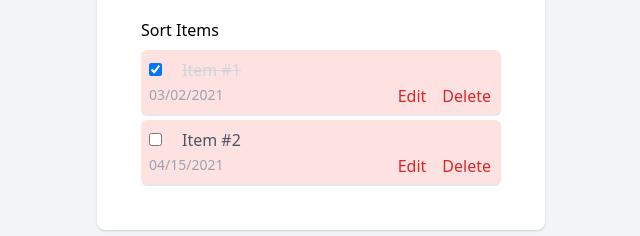
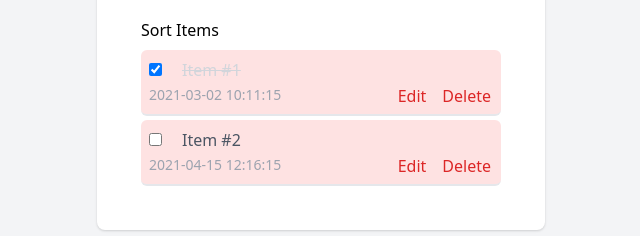
Before and after one commit to rdangol1/ToDoReactApp, a React (Create React App) app: page / in a window 1280 px wide. Shown: the part 206-442 px from the top of the page, without its empty margins (319-959 px from the left). Built offline with nearby package versions, Linux system fonts and the light colour scheme.

Commit message:
fixingbugs

```diff
--- a/src/App.js
+++ b/src/App.js
@@ -47,10 +47,10 @@ const TodoItem = ({ id, onToggle, onDelete, label, defaultCompleted, onEdit, cre
         name={id}
         checked={isChecked}
       />
-      <label className={classname} for={id}>
+      <label className={classname} htmlFor={id}>
         {label}
       </label><br></br>
-      <label className="text-gray-400 text-sm" for={id}>
+      <label className="text-gray-400 text-sm" htmlFor={id}>
         {createDate}
       </label>
       <button onClick={onDelete} className="text-red-600 float-right rounded-md p-0.5 ">
@@ -77,14 +77,14 @@ const App = () => {
       text: "Item #1",
       defaultCompleted: true,
       done: true,
-      createDate:'03/02/2021'
+      createDate:'2021-03-02 10:11:15'
       // TODO: Add something like `done` to store if a todo is complete
     },
     {
       text: "Item #2",
       defaultCompleted: false,
       done: false,
-      createDate:'04/15/2021'
+      createDate:'2021-04-15 12:16:15'
     },
   ]);
 
@@ -92,7 +92,7 @@ const App = () => {
     const data =localStorage.getItem('todo');
 
     if(data){
-      setTodoItems(JSON.parse(data));
+     setTodoItems(JSON.parse(data));
     }
   },[]);
 
@@ -112,16 +112,16 @@ const App = () => {
    */
   const checkboxToggled = (indexToToggle) => {
     // TODO: use something like the index to set the `checked` state true or false
-    const temporaryList =[... todoItems];
-    let tempItem ={... temporaryList[indexToToggle]};
+    const temporaryList =[...todoItems];
+    let tempItem ={...temporaryList[indexToToggle]};
     tempItem.done =!tempItem.done;
     temporaryList[indexToToggle]=tempItem;
     setTodoItems(temporaryList);
   }
   const areYouDone =() =>{
-    const tempList=todoItems.filter(items => items.done == true)
+    const tempList = todoItems.filter(items => items.done === true)
 
-    if((tempList.length == todoItems.length) || (!todoItems.length)){
+    if((tempList.length === todoItems.length) || (!todoItems.length)){
       return true;
     }
     return false;
@@ -170,36 +170,43 @@ const App = () => {
   };
 
   const getDate =() => {
-    const today = new Date();
-    const ItemDate = JSON.parse(JSON.stringify(today.getMonth() + 1 + '/' + today.getDate() + '/' + today.getFullYear()));
+    var today = new Date();
+    const ItemDate = JSON.parse(JSON.stringify(today.getFullYear() + '-' + (today.getMonth() + 1) + '-' + today.getDate() + ' ' + today.getHours() + ':' + today.getMinutes() + ':' + today.getSeconds()));
     return ItemDate;
 
   }
   const getItemPriority =(indexToCheck)=>{
-    const today = new Date;
-    today.setDate(today.getDay()- 3);
+    const today = new Date();
+    const event = today.setMinutes(today.getMinutes()-3)
 
     const itemDate = todoItems[indexToCheck].createDate;
 
-    const itemDates =new Date(itemDate);
+    const itemDates = new Date(itemDate).getTime();
 
-    if (itemDates.getTime() < today.getTime()){
+
+    if (itemDates < event){
       return false;
     }
     return true;
   }
+
   const sortItems =() =>{
     const temporaryList = [...todoItems];
     for(let i=0; i< todoItems.length;i++){
-      const convertTodate = (new Date(temporaryList[i].createDate)).getTime()
+      const convertTodate = (new Date(temporaryList[i].createDate))
       temporaryList[i].createDate = convertTodate;
     }
-    temporaryList.sort((a, b) => a.createDate < b.createDate ? 1 : -1)
+    temporaryList.sort((a, b) => a.createDate > b.createDate ? 1 : -1)
     setTodoItems(temporaryList);
 
+
     for(let i=0; i< todoItems.length;i++){
-      const convertTodate = JSON.parse(JSON.stringify((new Date(temporaryList[i].createDate))));
-      temporaryList[i].createDate = convertTodate;
+
+      const convertTodate = temporaryList[i].createDate;
+      const ItemDate = JSON.parse(JSON.stringify(convertTodate.getFullYear() + '-' + (convertTodate.getMonth() + 1) + '-' + convertTodate.getDate() + ' ' + convertTodate.getHours() + ':' + convertTodate.getMinutes() + ':' + convertTodate.getSeconds()));
+
+      temporaryList[i].createDate = ItemDate;
+
     }
     setTodoItems(temporaryList);
   }
@@ -254,10 +261,9 @@ const App = () => {
         </div>
         <button onClick={sortItems} className="m-1">Sort Items</button>
         <div className={classFeatures}>Yay!! you are all done</div>
-        {/* <FlipMove className="flip-wrapper my-1 "> */}
+        <FlipMove className="flip-wrapper my-1 ">
           {todoItems.map((item, index) => (
-            <TodoItem
-              key={item.text}
+            <div key={item.text} ><TodoItem
               id={index}
               value={index}
               label={item.text}
@@ -267,9 +273,9 @@ const App = () => {
               onDelete={() => deleteItem(index)}
               onEdit={() => editItem(index)}
               createPriority ={ () =>getItemPriority(index)}
-            />
+            /></div>
           ))}
-        {/* </FlipMove> */}
+        </FlipMove>
       </div>
     </div>
 
```
